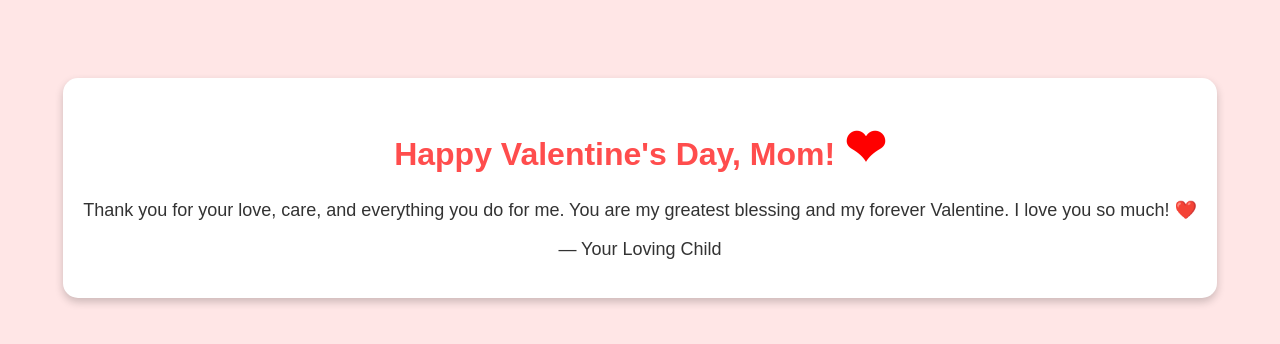
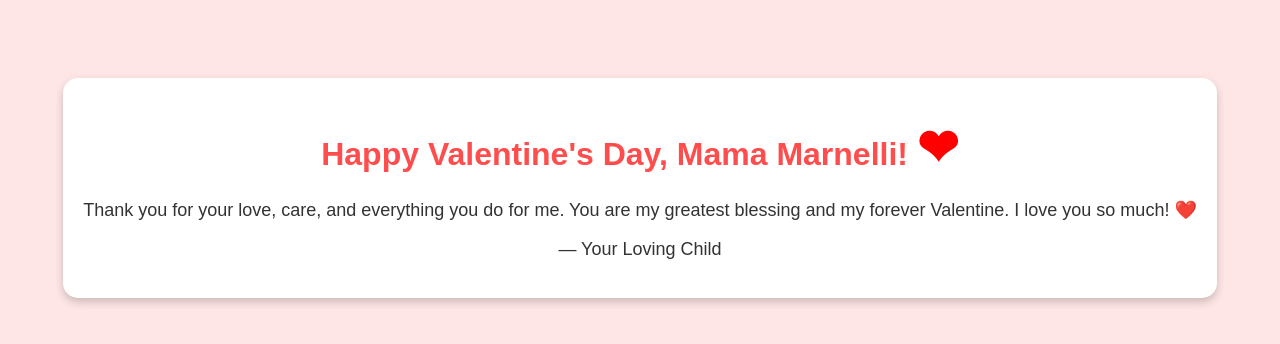
Before and after one commit to Natty501/click-, a plain HTML site: page index.html in a window 1280 px wide. Drawn offline with Linux system fonts and the light colour scheme.

Commit message:
Update index.html

```diff
--- a/index.html
+++ b/index.html
@@ -40,7 +40,7 @@
 </head>
 <body>
     <div class="card">
-        <h1>Happy Valentine's Day, Mom! <span class="heart">❤</span></h1>
+        <h1>Happy Valentine's Day, Mama Marnelli! <span class="heart">❤</span></h1>
         <p>Thank you for your love, care, and everything you do for me. You are my greatest blessing and my forever Valentine. I love you so much! ❤️</p>
         <p>— Your Loving Child</p>
     </div>
```
